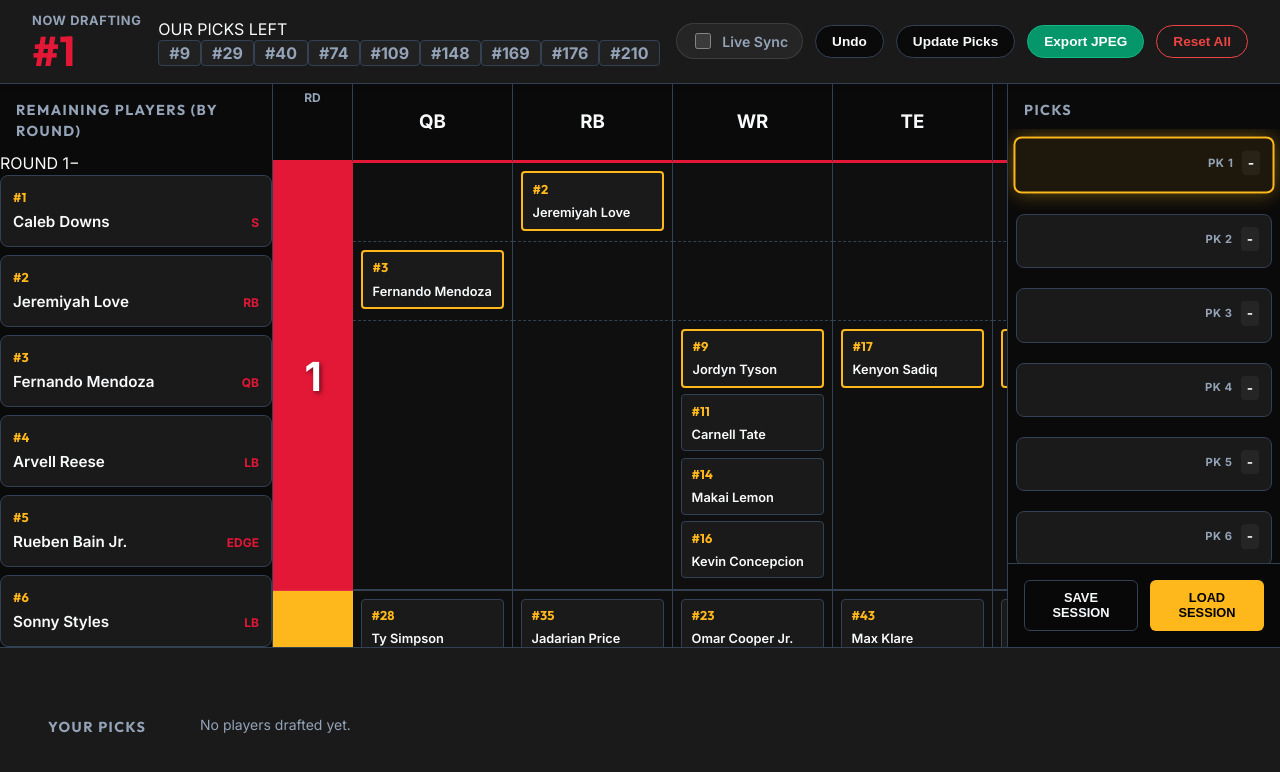
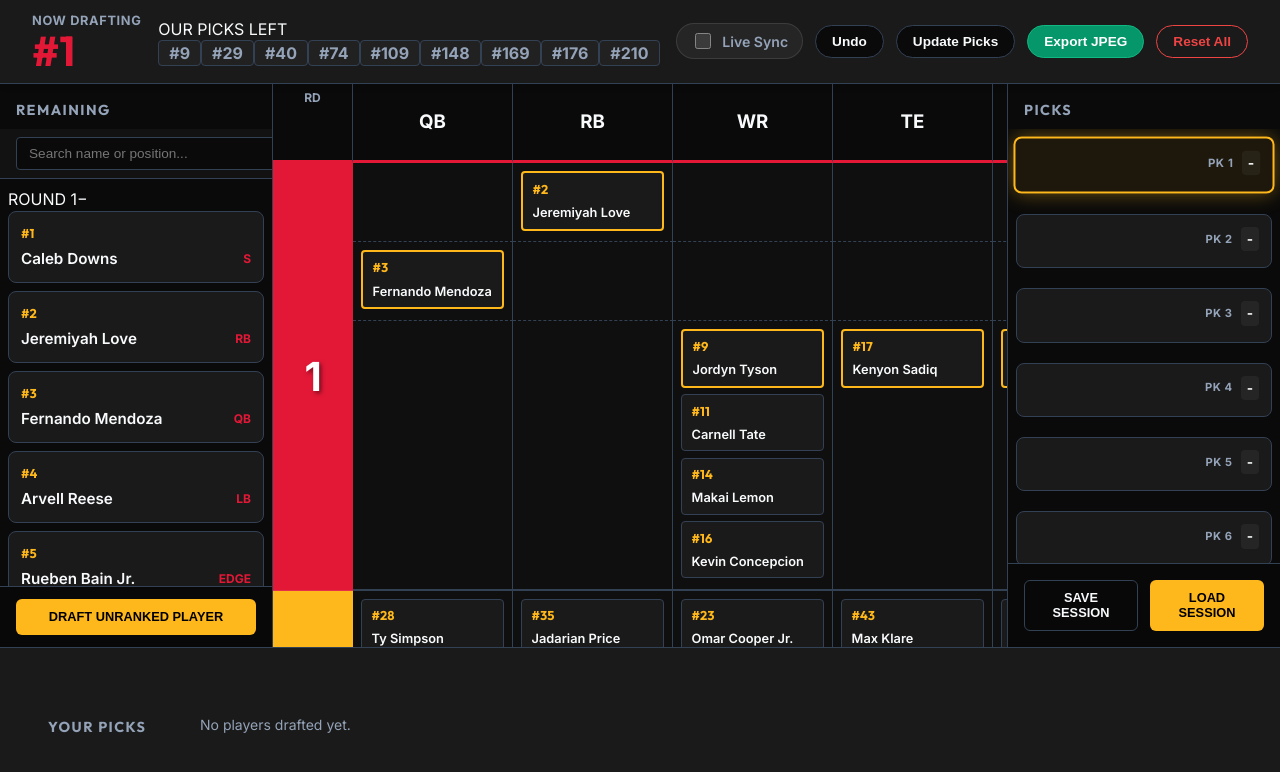
Before and after one commit to FBrand/DraftBoard, a React (Vite) app: page / in a window 1280 px wide. Shown: the top 772 px of the page. Built offline with nearby package versions, Linux system fonts and the light colour scheme.

Commit message:
feat: player search, unranked drafting, session persistence, and legal disclaimers

```diff
--- a/src/App.jsx
+++ b/src/App.jsx
@@ -6,6 +6,7 @@ import CenterBoard from './components/CenterBoard';
 import RightPanel from './components/RightPanel';
 import BottomPanel from './components/BottomPanel';
 import PicksModal from './components/PicksModal';
+import UnrankedModal from './components/UnrankedModal';
 
 function App() {
   const {
@@ -28,6 +29,7 @@ function App() {
   } = useDraftState();
 
   const [isModalOpen, setIsModalOpen] = useState(false);
+  const [isUnrankedModalOpen, setIsUnrankedModalOpen] = useState(false);
 
   if (loading) return <div className="loading">Loading Chiefs Draft Board...</div>;
 
@@ -45,7 +47,11 @@ function App() {
       />
 
       <div className="main-layout">
-        <LeftPanel players={players} onDraft={draftPlayer} />
+        <LeftPanel
+          players={players}
+          onDraft={draftPlayer}
+          onDraftUnranked={() => setIsUnrankedModalOpen(true)}
+        />
         <CenterBoard
           players={players}
           onDraft={draftPlayer}
@@ -68,6 +74,12 @@ function App() {
         initialPicks={ourPicksLeft}
         onSave={updateOurPicks}
       />
+
+      <UnrankedModal
+        isOpen={isUnrankedModalOpen}
+        onClose={() => setIsUnrankedModalOpen(false)}
+        onDraft={draftPlayer}
+      />
     </div>
   );
 }
--- a/src/components/LeftPanel.jsx
+++ b/src/components/LeftPanel.jsx
@@ -1,11 +1,20 @@
 import React, { useState } from 'react';
 import PlayerCard from './PlayerCard';
 
-const LeftPanel = ({ players, onDraft }) => {
+const LeftPanel = ({ players, onDraft, onDraftUnranked }) => {
     const [expandedRounds, setExpandedRounds] = useState({ 1: true });
-    const remaining = players.filter(p => !p.drafted).sort((a, b) => a.overallRank - b.overallRank);
+    const [searchTerm, setSearchTerm] = useState('');
 
     const getRound = (rank) => Math.min(7, Math.ceil(rank / 32));
+
+    const remaining = players
+        .filter(p => !p.drafted)
+        .filter(p => {
+            if (!searchTerm) return true;
+            const term = searchTerm.toLowerCase();
+            return p.name.toLowerCase().includes(term) || p.position.toLowerCase().includes(term);
+        })
+        .sort((a, b) => a.overallRank - b.overallRank);
 
     const rounds = [1, 2, 3, 4, 5, 6, 7];
 
@@ -14,10 +23,36 @@ const LeftPanel = ({ players, onDraft }) => {
     };
 
     return (
-        <div className="side-panel">
-            <h3 className="panel-title">Remaining Players (By Round)</h3>
-            <div style={{ flex: 1, overflowY: 'auto' }}>
-                {rounds.map(round => {
+        <div className="side-panel left-panel">
+            <h3 className="panel-title text-center">Remaining</h3>
+
+            <div className="search-bar">
+                <input
+                    type="text"
+                    placeholder="Search name or position..."
+                    value={searchTerm}
+                    onChange={(e) => setSearchTerm(e.target.value)}
+                    className="search-input"
+                />
+            </div>
+
+            <div className="panel-content scroll-container">
+                {searchTerm ? (
+                    // Flat list view for search results
+                    <div className="rankings-list">
+                        {remaining.length > 0 ? (
+                            remaining.map(player => (
+                                <div key={player.name} onClick={() => onDraft(player)} style={{ cursor: 'pointer' }}>
+                                    <PlayerCard player={player} />
+                                </div>
+                            ))
+                        ) : (
+                            <div className="no-results">No players matching "{searchTerm}"</div>
+                        )}
+                    </div>
+                ) : (
+                    // Grouped by round view
+                    rounds.map(round => {
                         const roundPlayers = remaining.filter(p => getRound(p.overallRank) === round);
                         if (roundPlayers.length === 0) return null;
 
@@ -33,7 +68,7 @@ const LeftPanel = ({ players, onDraft }) => {
                                 {expandedRounds[round] && (
                                     <div className="rankings-list">
                                         {roundPlayers.map(player => (
-                                        <div key={player.name} onClick={() => onDraft(player)} style={{ cursor: 'pointer' }} title="Click to draft">
+                                            <div key={player.name} onClick={() => onDraft(player)} style={{ cursor: 'pointer' }}>
                                                 <PlayerCard player={player} />
                                             </div>
                                         ))}
@@ -41,7 +76,14 @@ const LeftPanel = ({ players, onDraft }) => {
                                 )}
                             </div>
                         );
-                })}
+                    })
+                )}
+            </div>
+
+            <div className="panel-actions">
+                <button className="action-button primary w-full" onClick={onDraftUnranked}>
+                    Draft Unranked Player
+                </button>
             </div>
         </div>
     );
--- /dev/null
+++ b/src/components/UnrankedModal.jsx
@@ -0,0 +1,74 @@
+import React, { useState } from 'react';
+
+const UnrankedModal = ({ isOpen, onClose, onDraft }) => {
+    const [name, setName] = useState('');
+    const [position, setPosition] = useState('');
+
+    if (!isOpen) return null;
+
+    const handleSubmit = (e) => {
+        e.preventDefault();
+        if (!name || !position) return;
+
+        // Create a mock player object
+        const customPlayer = {
+            name,
+            position: position.toUpperCase(),
+            overallRank: 999, // Unranked
+            group: 'Custom',
+            isUnranked: true
+        };
+
+        onDraft(customPlayer);
+        setName('');
+        setPosition('');
+        onClose();
+    };
+
+    return (
+        <div className="modal-overlay" onClick={onClose}>
+            <div className="modal-content" onClick={e => e.stopPropagation()}>
+                <div className="modal-header">
+                    <h2>Draft Unranked Player</h2>
+                    <button className="close-button" onClick={onClose}>&times;</button>
+                </div>
+
+                <form onSubmit={handleSubmit} className="picks-form">
+                    <div className="form-group">
+                        <label>Player Name</label>
+                        <input
+                            type="text"
+                            value={name}
+                            onChange={e => setName(e.target.value)}
+                            placeholder="e.g. John Doe"
+                            autoFocus
+                            className="text-input"
+                        />
+                    </div>
+
+                    <div className="form-group">
+                        <label>Position</label>
+                        <input
+                            type="text"
+                            value={position}
+                            onChange={e => setPosition(e.target.value)}
+                            placeholder="e.g. LB"
+                            className="text-input"
+                        />
+                    </div>
+
+                    <div className="modal-actions">
+                        <button type="button" className="action-button secondary" onClick={onClose}>
+                            Cancel
+                        </button>
+                        <button type="submit" className="action-button primary" disabled={!name || !position}>
+                            Draft Player
+                        </button>
+                    </div>
+                </form>
+            </div>
+        </div>
+    );
+};
+
+export default UnrankedModal;
--- a/src/index.css
+++ b/src/index.css
@@ -316,9 +316,53 @@ body {
   padding: 1rem;
   border-top: 1px solid var(--border-color);
   background: rgba(0, 0, 0, 0.2);
+  display: flex;
+  gap: 0.75rem;
+}
+
+.left-panel .panel-actions {
+  padding: 0.75rem 1rem;
+}
+
+/* Multi-column grid for right panel, flex for left panel full-width button */
+.right-panel .panel-actions {
   display: grid;
   grid-template-columns: 1fr 1fr;
-  gap: 0.75rem;
+}
+
+.search-bar {
+  padding: 0.5rem 1rem;
+  background: rgba(255, 255, 255, 0.03);
+  border-bottom: 1px solid var(--border-color);
+}
+
+.search-input {
+  width: 100%;
+  padding: 0.5rem 0.75rem;
+  background: var(--bg-color);
+  border: 1px solid var(--border-color);
+  border-radius: 4px;
+  color: var(--text-main);
+  font-size: 0.85rem;
+  outline: none;
+  transition: all 0.2s;
+}
+
+.search-input:focus {
+  border-color: var(--gold-color);
+  box-shadow: 0 0 0 2px rgba(255, 184, 28, 0.1);
+}
+
+.no-results {
+  padding: 2rem 1rem;
+  text-align: center;
+  color: var(--text-dim);
+  font-style: italic;
+  font-size: 0.9rem;
+}
+
+.w-full {
+  width: 100%;
 }
 
 .action-button {
@@ -589,7 +633,7 @@ body {
   border: 1px solid var(--border-color);
   border-radius: 16px;
   width: 90%;
-  max-width: 500px;
+  max-width: 800px;
   box-shadow: 0 25px 50px -12px rgba(0, 0, 0, 0.5);
   overflow: hidden;
   animation: modal-enter 0.3s cubic-bezier(0.34, 1.56, 0.64, 1);
@@ -636,6 +680,61 @@ body {
 
 .close-btn:hover {
   color: var(--text-main);
+}
+
+/* Picks Form & Unranked Modal specific styles */
+.picks-form {
+  padding: 32px 50px 32px 32px;
+  display: flex;
+  flex-direction: column;
+  gap: 24px;
+}
+
+.form-group {
+  display: grid;
+  grid-template-columns: 180px 1fr;
+  align-items: center;
+  gap: 20px;
+}
+
+.form-group label {
+  font-size: 1.4rem;
+  /* ~150% increase from standard ~0.9rem */
+  font-weight: 700;
+  color: var(--text-main);
+  text-align: right;
+}
+
+.text-input {
+  width: 100%;
+  padding: 12px 16px;
+  background-color: var(--bg-color);
+  border: 1px solid var(--border-color);
+  border-radius: 8px;
+  color: var(--text-main);
+  font-size: 1.4rem;
+  /* Matching label size */
+  font-family: inherit;
+  outline: none;
+  transition: border-color 0.2s;
+}
+
+.text-input:focus {
+  border-color: var(--gold-color);
+}
+
+.modal-actions {
+  display: flex;
+  gap: 16px;
+  justify-content: flex-end;
+  padding: 24px 32px;
+  border-top: 1px solid var(--border-color);
+  background-color: rgba(0, 0, 0, 0.2);
+}
+
+.modal-actions .action-button {
+  padding: 12px 24px;
+  font-size: 1.1rem;
 }
 
 .modal-body {
--- a/src/utils/sessionSerializer.js
+++ b/src/utils/sessionSerializer.js
@@ -91,5 +91,5 @@ export const getExportFilename = () => {
     const date = now.toISOString().split("T")[0];
     const time = now.getHours().toString().padStart(2, "0") + "-" +
         now.getMinutes().toString().padStart(2, "0");
-    return `Chiefs_Draft_${date}_${time}.csv`;
+    return `DraftBoard_Session_${date}_${time}.csv`;
 };
```
Also changed, not shown: 1 other file (tests, documents, lock files or other folders). Lines whose indentation alone changed are shown as unchanged.
